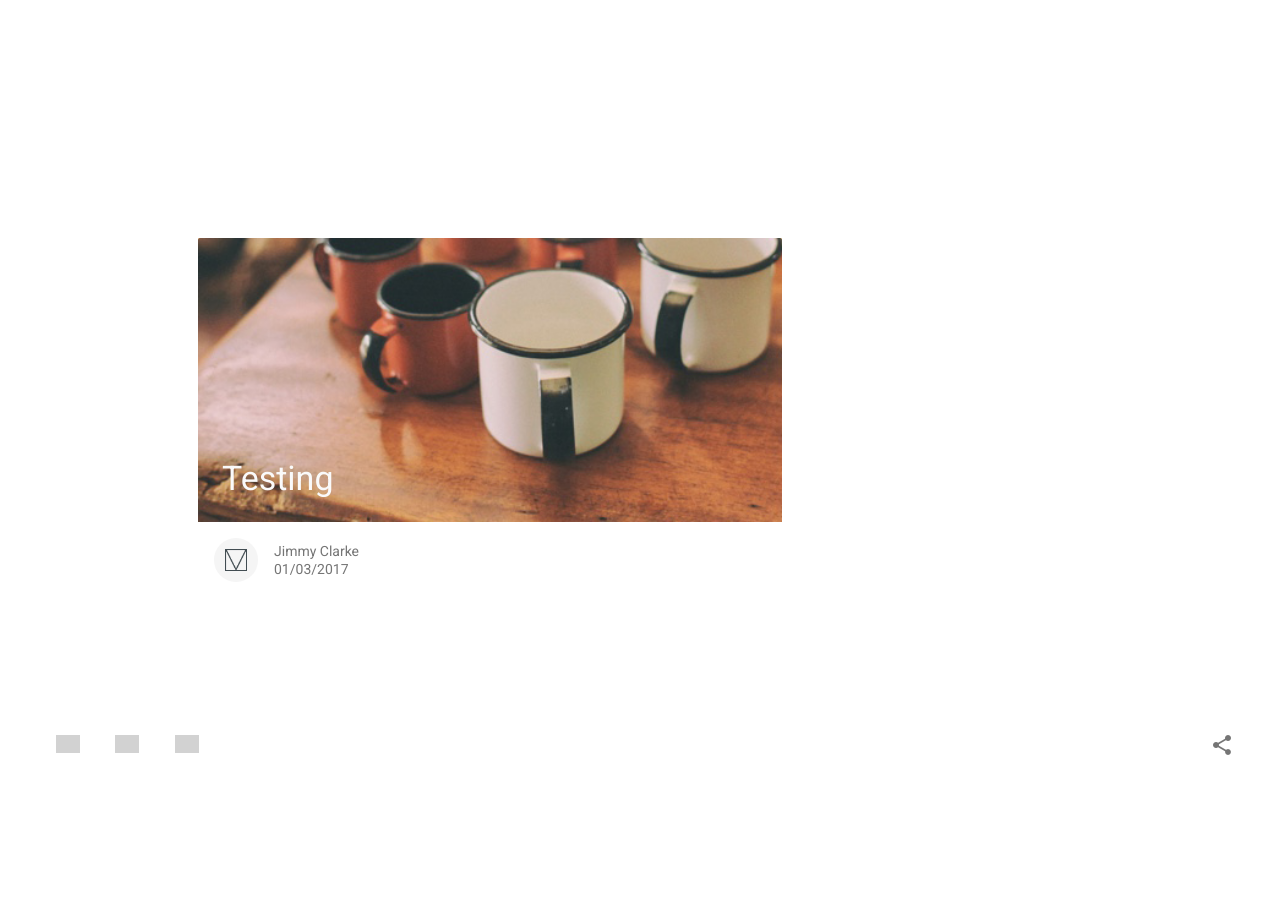
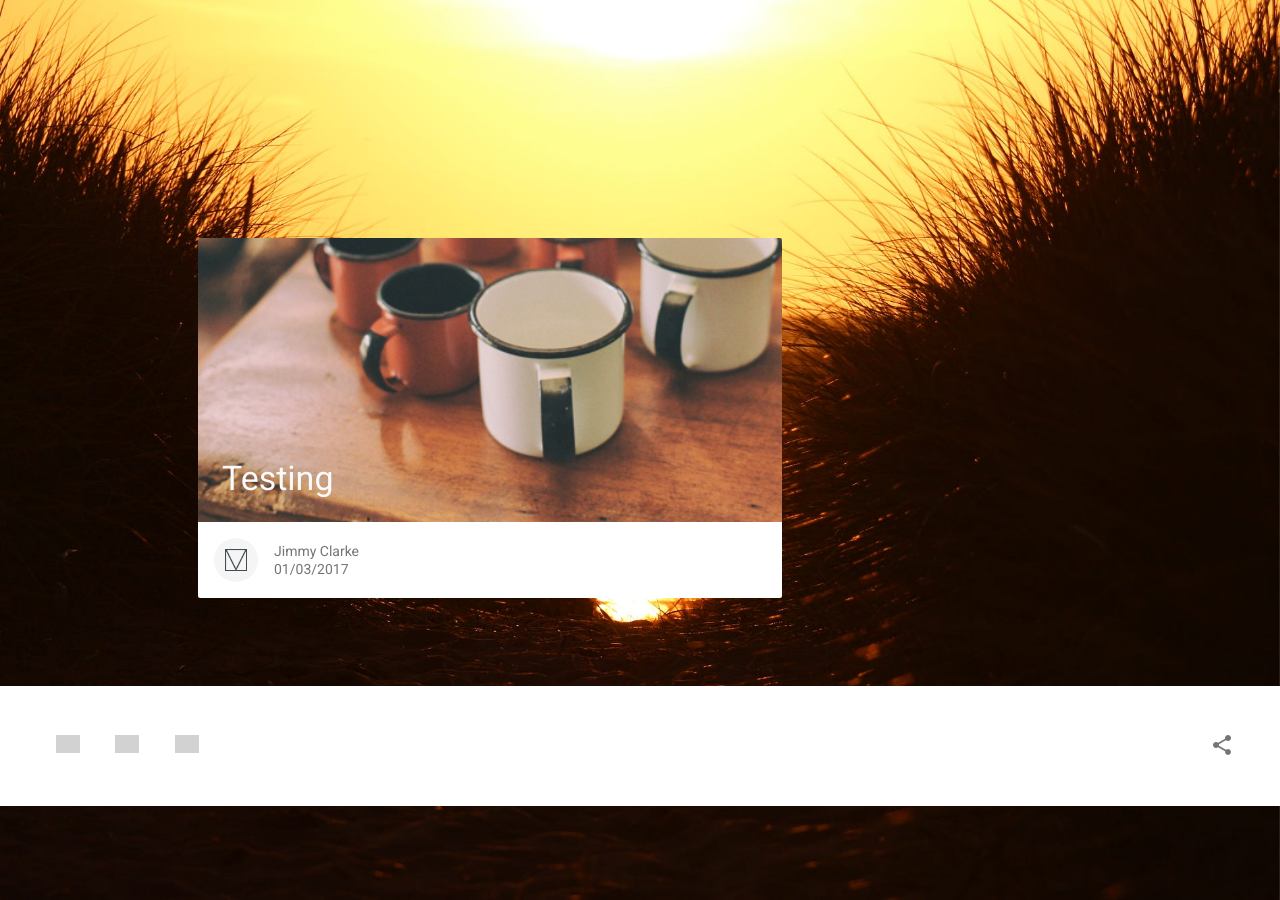
Before and after one commit to jimmyclarke113/jimmyclarke113.github.io, a Jekyll site: the page built from index.html, in a window 1280 px wide. Built offline with Jekyll 4.4.1, drawn with Linux system fonts in a browser that asks for light colours; grey boxes are pictures that could not be loaded.

Commit message:
Update styles.css

```diff
--- a/css/styles.css
+++ b/css/styles.css
@@ -15,7 +15,7 @@ body::before {
        (max-width: 1024px) and (-webkit-max-device-pixel-ratio: 1.5),
        (max-width: 1024px) and (max-resolution: 1.5dppx) {
   body::before {
-    background-image: url('images/askambeach.jpg');
+    background-image: url('/images/askambeach.jpg');
   }
 }
 @media (min-width: 513px)  and (max-width: 1024px) and (-webkit-min-device-pixel-ratio: 1.5),
@@ -23,7 +23,7 @@ body::before {
        (min-width: 1025px) and (max-width: 2048px) and (-webkit-max-device-pixel-ratio: 1.5),
        (min-width: 1025px) and (max-width: 2048px) and (max-resolution: 1.5dppx)  {
   body::before {
-    background-image: url('images/askambeach.jpg');
+    background-image: url('/images/askambeach.jpg');
   }
 }
 @media (min-width: 1025px) and (-webkit-min-device-pixel-ratio: 1.5),
@@ -31,7 +31,7 @@ body::before {
        (min-width: 2049px) and (-webkit-max-device-pixel-ratio: 1.5),
        (min-width: 2049px) and (max-resolution: 1.5dppx) {
   body::before {
-    background-image: url('images/askambeach.jpg');
+    background-image: url('/images/askambeach.jpg');
   }
 }
 body .demo-blog {
```
